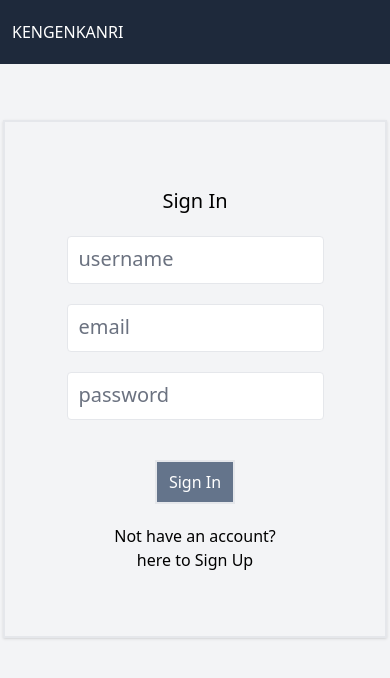
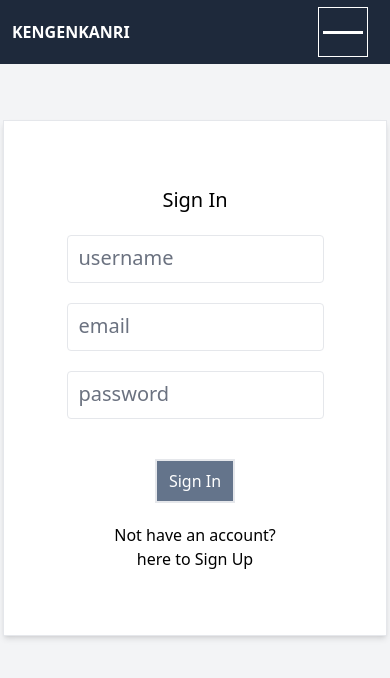
Before and after one commit to tayu78/auth-management, a React (Create React App) app in the folder client/: page /signin in a window 390 px wide. Shown: the top 678 px of the page. Built offline with nearby package versions, Linux system fonts and the light colour scheme.

Commit message:
(WIP) responsive (making humberger menu)

```diff
--- a/client/src/App.js
+++ b/client/src/App.js
@@ -2,7 +2,7 @@ import { useState } from 'react';
 import { BrowserRouter, Routes, Route } from 'react-router-dom';
 
 import "./index.css";
-import Header from "./common/Header";
+import Header from "./common/Header/Header";
 import Home from "./routes/Admin/Home";
 import UserMgmt from './routes/Admin/UserMgmt/UserMgmt';
 import RoleMgmt from './routes/Admin/RoleMgmt/RoleMgmt';
--- /dev/null
+++ b/client/src/common/Header/Header.css
@@ -0,0 +1,31 @@
+.burger-menu{
+    border: 1px solid #fff;
+    width: 50px;
+    height: 50px;
+    margin-right: 10px;
+    display: flex;
+    justify-content: center;
+    align-items: center;
+    /* position: relative; */
+}
+
+.burger-line{
+    width: 40px;
+    height: 3px;
+    background: #fff;
+}
+
+.burger-line::before,.burger-line::after{
+   content:'';
+   width: 40px;
+   height: 3px;
+   background: #fff;
+   /* position: absolute; */
+   /* display: block; */
+}
+.burger-line::before{
+    transform: translateY(16px);
+}
+.burger-line::after{
+    transform: translateY(-16px);
+}
--- a/client/src/common/Header.jsx
+++ b/client/src/common/Header/Header.jsx
@@ -1,10 +1,13 @@
-import React from 'react';
+import React, {useState} from 'react';
 import { useNavigate, Link } from 'react-router-dom';
-import { useUserContext } from '../hooks/useUserContext';
+import { useUserContext } from '../../hooks/useUserContext';
+import "./Header.css";
 
 const Header = () => {
   const { user, setUser } = useUserContext();
   const navigate = useNavigate();
+
+  const [isOpenMenu, setIsOpenMenu] = useState(false);
 
   const signOut = () => {
     setUser(null);
@@ -14,8 +17,8 @@ const Header = () => {
 
   return (
     <div className='flex items-center justify-between  bg-slate-800 h-16  text-white px-3 fixed top-0 left-0 w-full z-50 '  >
-      <Link to={"/"}>KENGENKANRI</Link>
-      {user &&
+      <Link className='font-bold' to={"/"}>KENGENKANRI</Link>
+      {/* {user &&
         <nav className='flex items-center justify-around w-1/3'>
         <Link to="/">Home</Link>
         <Link to="userManagement">User</Link>
@@ -23,7 +26,10 @@ const Header = () => {
         <Link to="permissionManagement">Permission</Link>
        <button onClick={signOut}>Logout</button>
       </nav>
-      }
+      } */}
+      <div className='burger-menu'>
+        <div className='burger-line'></div>
+      </div>
 
     </div>
   )
--- a/client/src/routes/Sign/SignForm.jsx
+++ b/client/src/routes/Sign/SignForm.jsx
@@ -45,7 +45,7 @@ const SignForm = ({ isLogin }) => {
   }
 
   return (
-    <div className='w-96 m-auto border-2 p-16 mt-10 shadow'>
+    <div className='w-96 m-auto border p-16 mt-10 shadow-md bg-white'>
       <h2 className='text-center text-xl mb-5'>{isLogin ? "Sign In" : "Sign Up"}</h2>
       {error && <FormError error={error} />}
       <form onSubmit={handleSubmit}>
```
